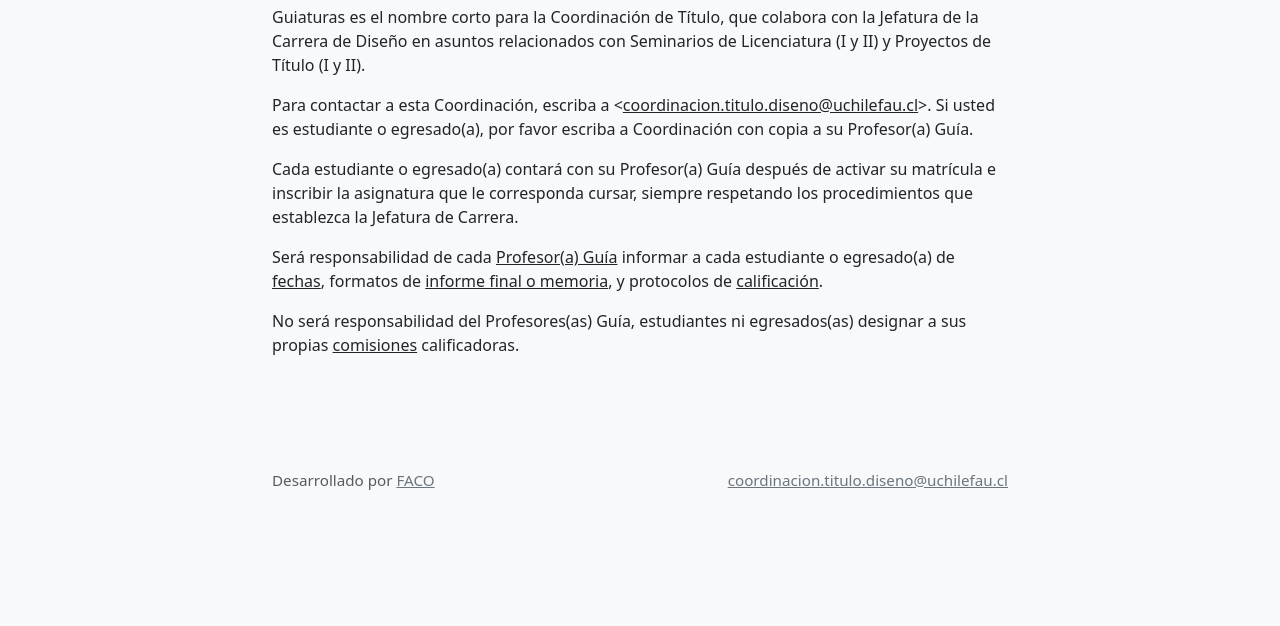
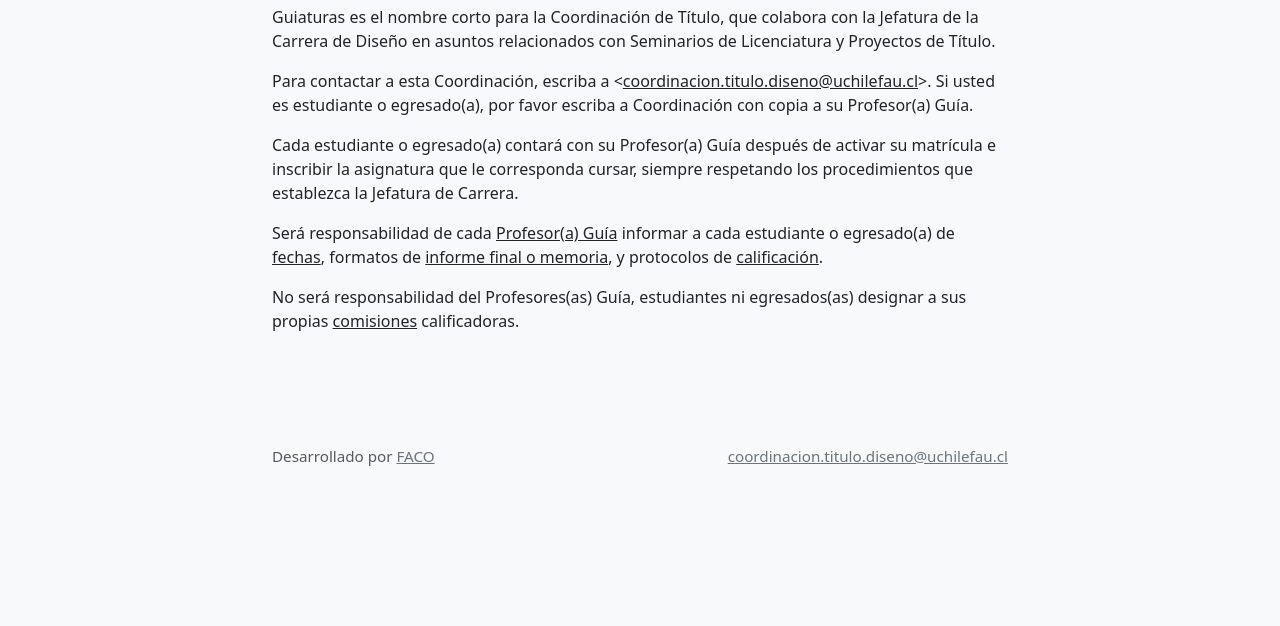
Before and after one commit to disenouchile/guiaturas, a plain HTML site: page index.html in a window 1280 px wide. Shown: the part 174-800 px from the top of the page. Drawn offline with nearby package versions, Linux system fonts and the light colour scheme.

Commit message:
Add files via upload

```diff
--- a/index.html
+++ b/index.html
@@ -39,7 +39,7 @@
                 <div class="col-11 col-md-10 col-lg-9 col-xl-8 col-xxl-7 mx-auto">
                     <h2 class="display mt-5 mb-4">Abecé</h2>
 
-                    <p>Guiaturas es el nombre corto para la Coordinación de Título, que colabora con la Jefatura de la Carrera de Diseño en asuntos relacionados con Seminarios de Licenciatura (I y II) y Proyectos de Título (I y II).</p>
+                    <p>Guiaturas es el nombre corto para la Coordinación de Título, que colabora con la Jefatura de la Carrera de Diseño en asuntos relacionados con Seminarios de Licenciatura y Proyectos de Título.</p>
 
                     <p>Para contactar a esta Coordinación, escriba a &lt;<a href="mailto:coordinacion.titulo.diseno@uchilefau.cl" class="link-dark">coordinacion.titulo.diseno@uchilefau.cl</a>&gt;. Si usted es estudiante o egresado(a), por favor escriba a Coordinación con copia a su Profesor(a) Guía.</p>
 
```
